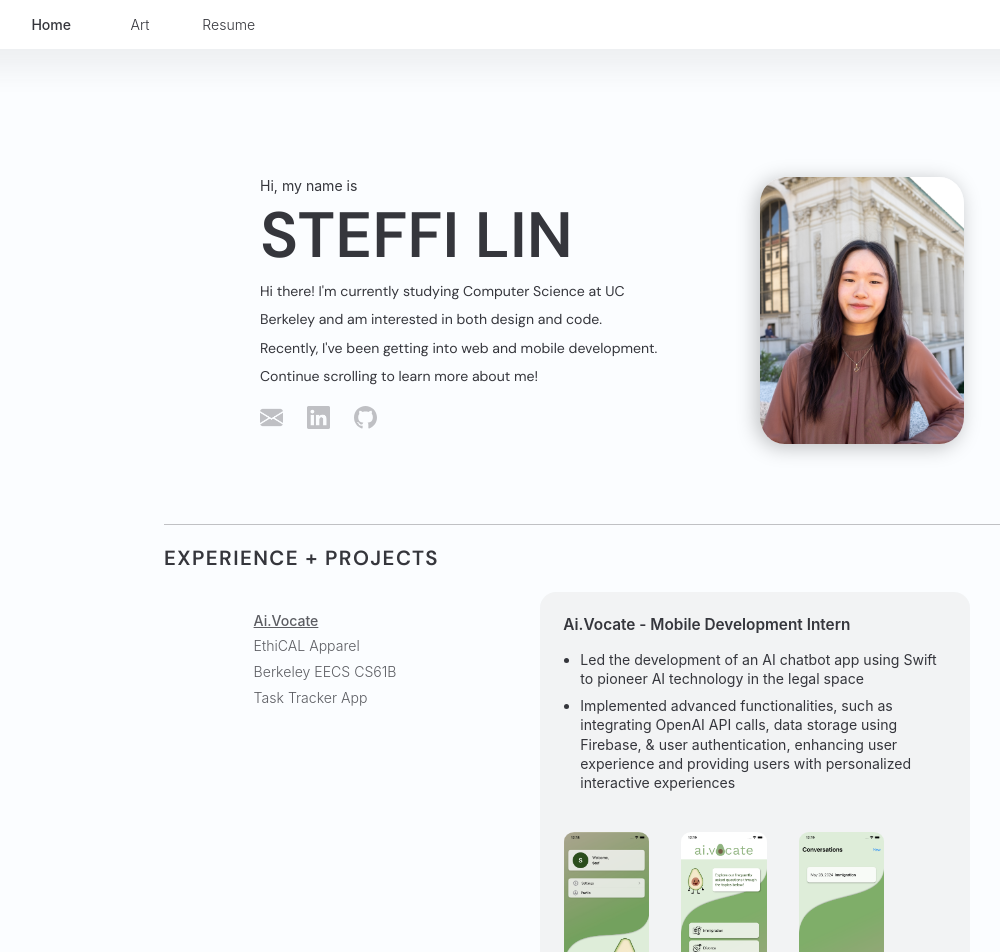
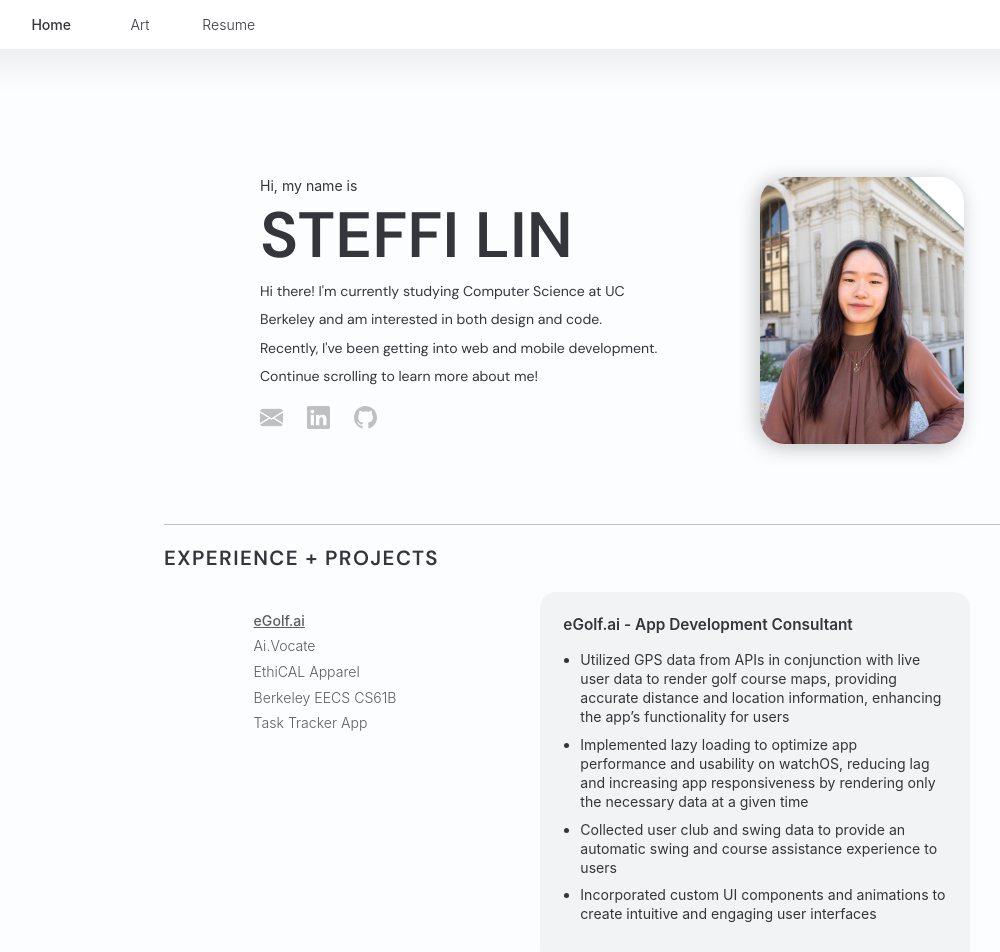
Before and after one commit to steffilin/steffilin.github.io, a React (Create React App) app: page / in a window 1280 px wide. Shown: the top 952 px of the page, without its empty margins (28-1028 px from the left). Built offline with nearby package versions, Linux system fonts and the light colour scheme.

Commit message:
added egolf

```diff
--- a/src/HomeDisplay/Projects.js
+++ b/src/HomeDisplay/Projects.js
@@ -2,6 +2,7 @@ import React from "react";
 import { useState } from 'react';
 
 import "./MenuBlock.css";
+import EGolf from '../experience/EGolf';
 import AiVocate from '../experience/AiVocate';
 import EthiCAL from '../experience/EthiCAL';
 import CS61B from '../experience/CS61B';
@@ -29,46 +30,60 @@ const Projects = () => {
 export default Projects
 
 function ChangeExp() {
-    const [exp, setExp] = useState(<AiVocate/>);
+    const [exp, setExp] = useState(<EGolf/>);
     const [style1, setStyle1] = useState('bolded');
     const [style2, setStyle2] = useState('none');
     const [style3, setStyle3] = useState('none');
     const [style4, setStyle4] = useState('none');
     const [style5, setStyle5] = useState('none');
+    const [style6, setStyle6] = useState('none');
 
     function handleClick(app, elem) {
         switch(app) {
-            case "aivocate":
-                setExp(<AiVocate/>);
+            case "egolf":
+                setExp(<EGolf/>);
                 setStyle1('bolded');
                 setStyle2('none');
                 setStyle3('none');
                 setStyle4('none');
                 setStyle5('none');
+                setStyle6('none');
                 break;
-            case "ethical":
-                setExp(<EthiCAL/>);
+            case "aivocate":
+                setExp(<AiVocate/>);
                 setStyle1('none');
                 setStyle2('bolded');
                 setStyle3('none');
                 setStyle4('none');
                 setStyle5('none');
+                setStyle6('none');
+                break;
+            case "ethical":
+                setExp(<EthiCAL/>);
+                setStyle1('none');
+                setStyle2('none');
+                setStyle3('bolded');
+                setStyle4('none');
+                setStyle5('none');
+                setStyle6('none');
                 break;
             case "cs61b":
                 setExp(<CS61B/>);
                 setStyle1('none');
                 setStyle2('none');
-                setStyle3('bolded');
-                setStyle4('none');
+                setStyle3('none');
+                setStyle4('bolded');
                 setStyle5('none');
+                setStyle6('none');
                 break;
             case "tasktracker":
                 setExp(<TaskTracker/>);
                 setStyle1('none');
                 setStyle2('none');
                 setStyle3('none');
-                setStyle4('bolded');
-                setStyle5('none');
+                setStyle4('none');
+                setStyle5('bolded');
+                setStyle6('none');
                 break;
             case "gitlet":
                 setExp(<Gitlet/>);
@@ -76,7 +91,8 @@ function ChangeExp() {
                 setStyle2('none');
                 setStyle3('none');
                 setStyle4('none');
-                setStyle5('bolded');
+                setStyle5('none');
+                setStyle6('bolded');
                 break;
             default:
                 // experienceMenu = <AiVocate/>
@@ -91,10 +107,11 @@ function ChangeExp() {
 
             <div className="menu">
                 <ul>
-                    <li className={style1} onClick={() => handleClick("aivocate", this)}>Ai.Vocate</li>
-                    <li className={style2} onClick={() => handleClick("ethical", this)}>EthiCAL Apparel</li>
-                    <li className={style3} onClick={() => handleClick("cs61b", this)}>Berkeley EECS CS61B</li>
-                    <li className={style4} onClick={() => handleClick("tasktracker", this)}>Task Tracker App</li>
+                    <li className={style1} onClick={() => handleClick("egolf", this)}>eGolf.ai</li>
+                    <li className={style2} onClick={() => handleClick("aivocate", this)}>Ai.Vocate</li>
+                    <li className={style3} onClick={() => handleClick("ethical", this)}>EthiCAL Apparel</li>
+                    <li className={style4} onClick={() => handleClick("cs61b", this)}>Berkeley EECS CS61B</li>
+                    <li className={style5} onClick={() => handleClick("tasktracker", this)}>Task Tracker App</li>
                     {/* <li className={style5} onClick={() => handleClick("gitlet", this)}>Gitlet</li> */}
                 </ul>
             </div>
--- /dev/null
+++ b/src/experience/EGolf.js
@@ -0,0 +1,31 @@
+import React from "react";
+import "./Experience.css";
+// import aivocate1 from "./images/aivocate1.png";
+// import aivocate2 from "./images/aivocate2.png";
+// import aivocate3 from "./images/aivocate3.png";
+
+function EGolf() {
+    return (
+        <div class="text">
+            <p className="expTitle">eGolf.ai - App Development Consultant</p>
+            <ul className="explist">
+                <li>Utilized GPS data from APIs in conjunction with live user data to render golf course maps, providing accurate
+                distance and location information, enhancing the app’s functionality for users</li>
+                <li>Implemented lazy loading to optimize app performance and usability on watchOS, reducing lag and increasing app
+                responsiveness by rendering only the necessary data at a given time</li>
+                <li>Collected user club and swing data to provide an automatic swing and course assistance experience to users</li>
+                <li>Incorporated custom UI components and animations to create intuitive and engaging user interfaces</li>
+            </ul>
+            {/* <div className="expimg-container3">
+
+                <img id="phone-img" src={aivocate1}></img>
+                <img id="phone-img" src={aivocate2}></img>
+                <img id="phone-img" src={aivocate3}></img>
+
+            </div> */}
+
+        </div>
+    );
+}
+
+export default EGolf
```
